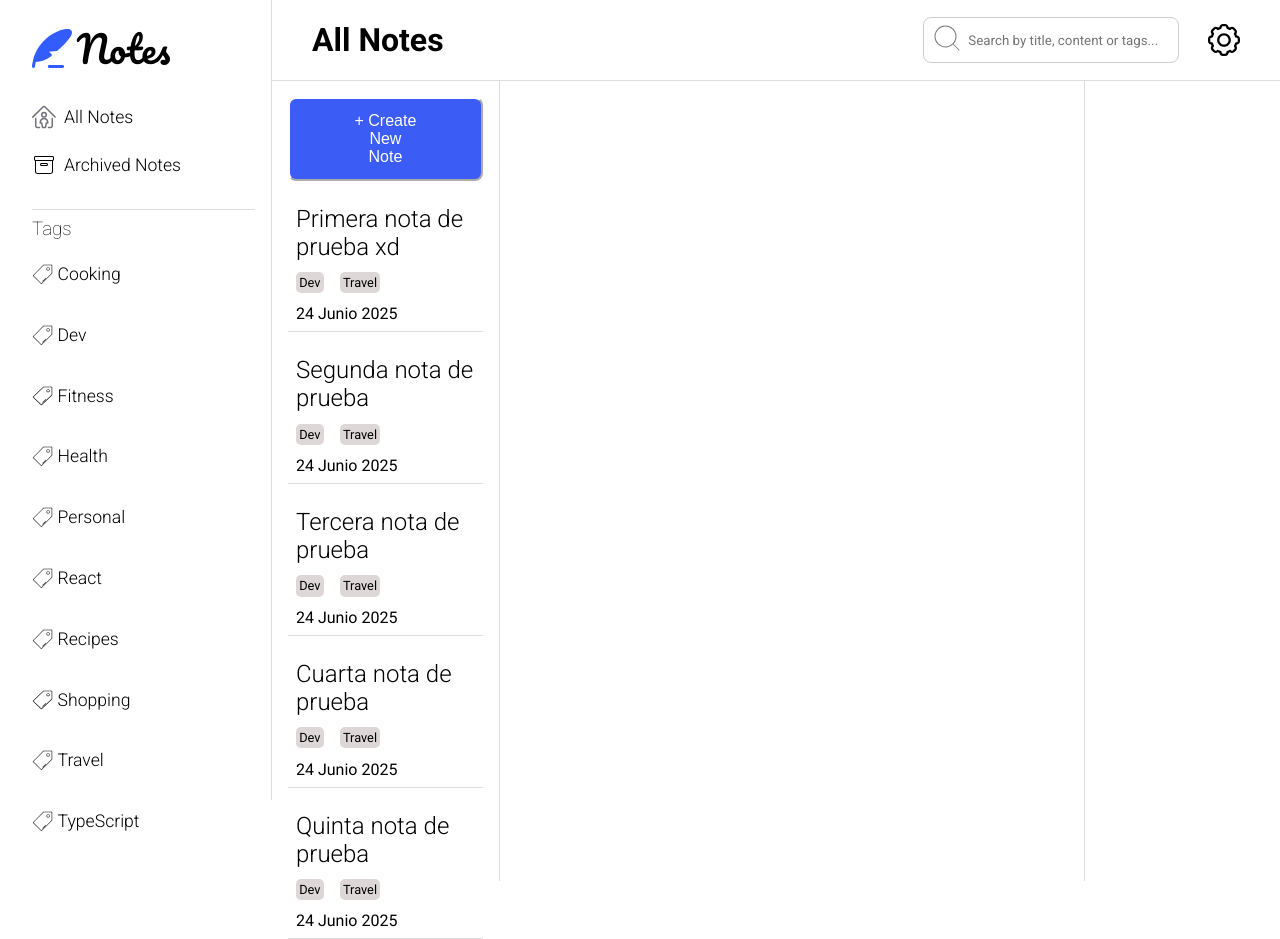
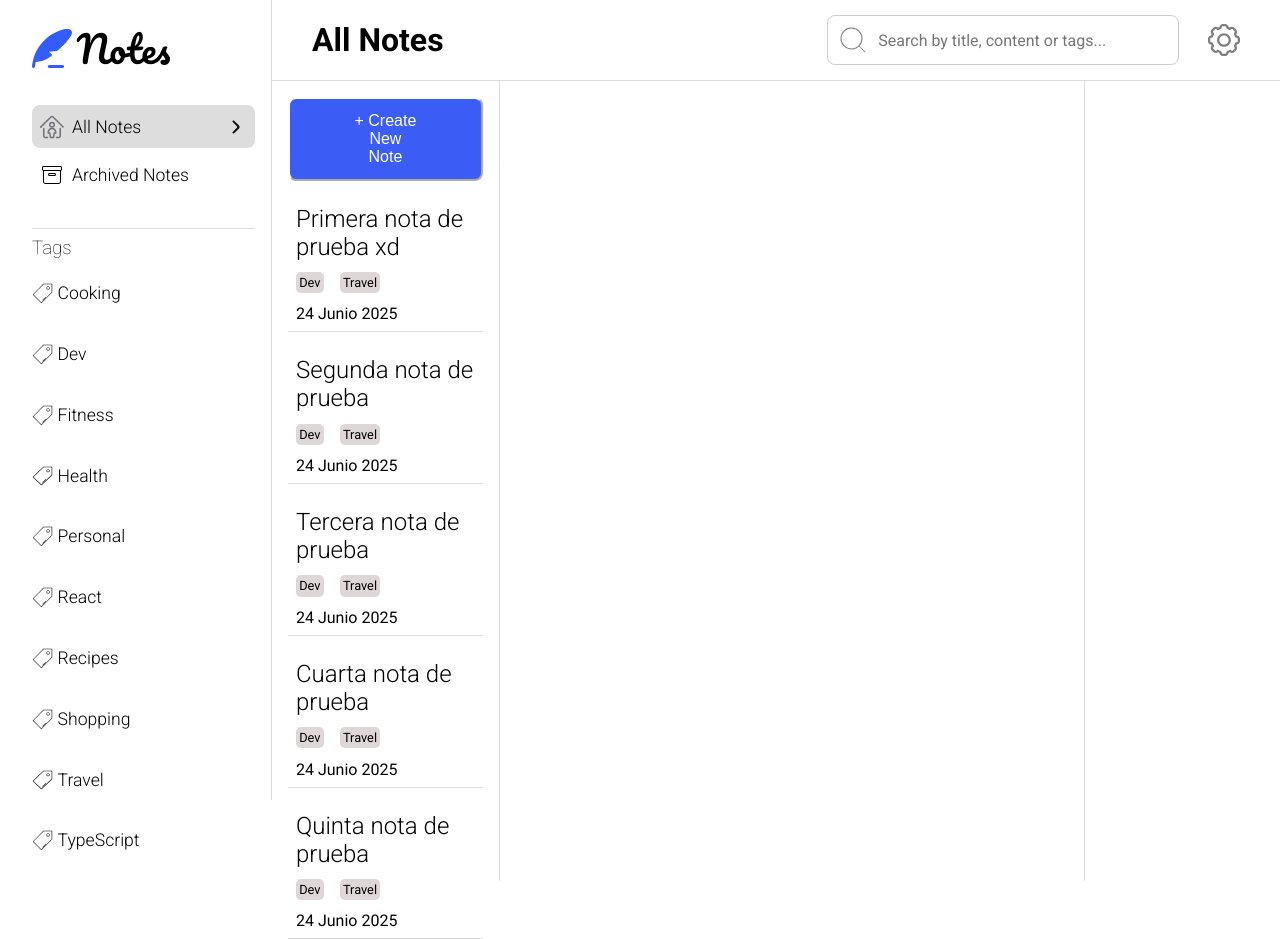
Before and after one commit to AlexF6/challenge-aba, a React (Vite) app: page / in a window 1280 px wide. Built offline with nearby package versions, Linux system fonts and the light colour scheme.

Commit message:
feat: add menu selector

```diff
--- a/src/components/layout/note-section/Note.jsx
+++ b/src/components/layout/note-section/Note.jsx
@@ -2,6 +2,7 @@
 import "../../../styles/layout/note-section/Note.css"
 
 const Note = ( {content, tag1, tag2, date} ) => {
+
     return (
         <div className="note-container">
             <p className="note-title">{content}</p>
--- a/src/components/layout/sidebar/Menu.jsx
+++ b/src/components/layout/sidebar/Menu.jsx
@@ -2,11 +2,14 @@
 import React from "react";
 import "../../../styles/layout/sidebar/Menu.css";
 
-const Menu = ({ name, image }) => {
+const Menu = ({ name, image, image2, selected, onClick }) => {
   return (
-    <div className="menu-item">
+    <div className={`menu-item ${selected ? 'selected' : ''}`}
+      onClick={onClick}
+    >
       <img src={image} className="menu-icon"/>
       <a href="#">{name}</a>
+      {selected && <img src={image2} className="menu-icon2"/>}
     </div>
   );
 };
--- a/src/components/layout/sidebar/Sidebar.jsx
+++ b/src/components/layout/sidebar/Sidebar.jsx
@@ -1,13 +1,18 @@
 //src/components/layout/sidebar/Sidebar.jsx
 import React from "react";
+import { useState } from "react";
 import "../../../styles/layout/sidebar/Sidebar.css";
 import HouseImage from "../../../assets/house.svg";
 import ArchiveImage from "../../../assets/archive.svg";
 import TagItem from "./TagItem";
+import ArrowImage from "../../../assets/arrow.svg";
 import LogoSidebar from "./LogoSidebar";
 import Menu from "./Menu";
 
 const Sidebar = () => {
+
+  const [selectedMenu, setSelectedMenu] = useState("All Notes")
+
   const tags = [
     "Cooking", "Dev", "Fitness", "Health", "Personal",
     "React", "Recipes", "Shopping", "Travel", "TypeScript"
@@ -17,8 +22,20 @@ const Sidebar = () => {
     <aside className="sidebar">
       <LogoSidebar name="Notes" />
       <nav className="menu">
-        <Menu image={HouseImage} name="All Notes" />
-        <Menu image={ArchiveImage} name="Archived Notes" />
+        <Menu
+          image={HouseImage}
+          image2={ArrowImage}
+          name="All Notes"
+          selected={selectedMenu === "All Notes"}
+          onClick = {() => setSelectedMenu("All Notes")}
+        />
+        <Menu
+          image={ArchiveImage}
+          image2={ArrowImage}
+          name="Archived Notes"
+          selected={selectedMenu === "Archived Notes"}
+          onClick={() => setSelectedMenu("Archived Notes")}
+        />
       </nav>
       <div className="tags">
         <h3>Tags</h3>
--- a/src/styles/layout/header/HeaderIcon.css
+++ b/src/styles/layout/header/HeaderIcon.css
@@ -3,5 +3,6 @@
     height: auto;
     text-align: right;
     cursor: pointer;
+    opacity: 50%;
     /* border: 1px solid red; */
 }
--- a/src/styles/layout/header/SearchBar.css
+++ b/src/styles/layout/header/SearchBar.css
@@ -1,11 +1,12 @@
 .search-container {
+  display: flex;
   position: relative;
+  align-items: center;
 }
 
 .search-icon {
   position: absolute;
-  margin-top: 0.3rem;
-  margin-left: 0.5rem;
+  left: 0.6rem;
   width: 2rem;
   height: 2rem;
   filter: opacity(0.5);
@@ -13,9 +14,10 @@
 }
 
 .search-input {
-  width: 16rem;
+  width: 22rem;
   padding: 0.9rem;
   border-radius: 8px;
   border: 1px solid #ccc;
   font-family: "Roboto", sans-serif;
+  font-size: medium;
 }
--- a/src/styles/layout/note-section/Note.css
+++ b/src/styles/layout/note-section/Note.css
@@ -5,6 +5,13 @@
     padding: 0.5rem;
     /* border: 1px solid red; */
     border-bottom: 1px solid #ddd;
+    background-color: inherit;
+    transition: background-color 0.3s;
+}
+
+.note-container:hover {
+    background-color: #ddd;
+    border-radius: 8px;
 }
 
 .note-title {
--- a/src/styles/layout/sidebar/Menu.css
+++ b/src/styles/layout/sidebar/Menu.css
@@ -1,16 +1,33 @@
 .menu {
     display: flex;
     flex-direction: column;
-    gap: 1.5rem;
+    gap: 0.3rem;
     margin-top: 1.5rem;
     border-bottom: 1px solid #ddd;
     padding-bottom: 2rem;
 }
 
 .menu-item{
+    position: relative;
+    padding: 0.6rem 0.5rem 0.6rem 0.5rem;
+    background-color: white;
     display: flex;
     align-items: center;
     gap: 0.5rem;
+    border-radius: 8px;
+    transition: background-color 0.3s;
+}
+
+.menu-item:hover {
+    background-color: #ddd;
+}
+
+.menu-item.selected {
+    background-color: #ddd;
+}
+
+.menu-item.selected {
+    background-color: #ddd;
 }
 
 .menu a{
@@ -29,3 +46,12 @@
     height: auto;
     width: 1.5rem;
 }
+
+.menu-icon2 {
+    position: absolute;
+    right: 0.5rem;
+    max-width: 100%;
+    /* border: 1px solid red; */
+    height: auto;
+    width: 1.5rem;
+}
```
Also changed, not shown: src/assets/arrow.svg (added).
